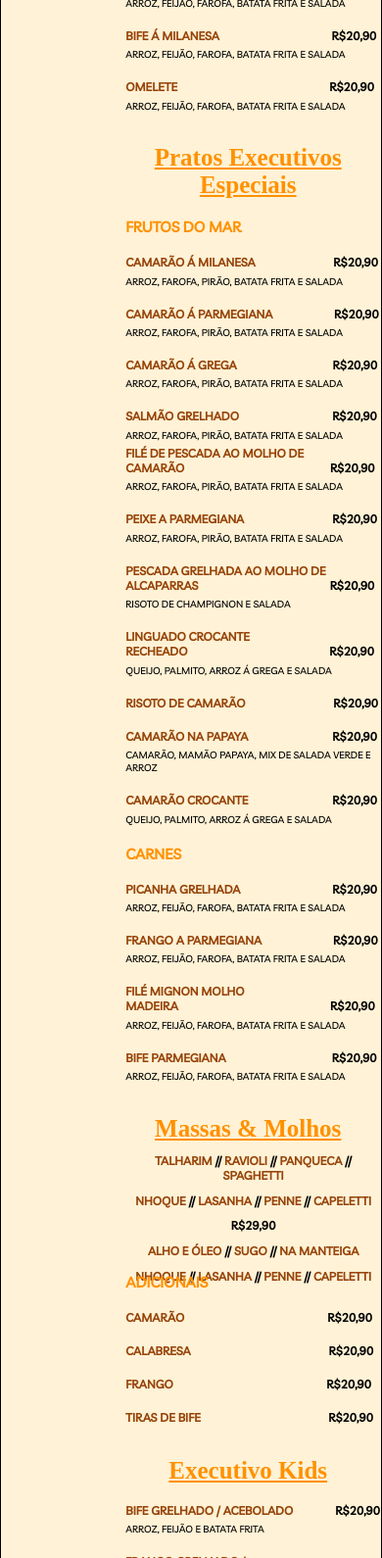
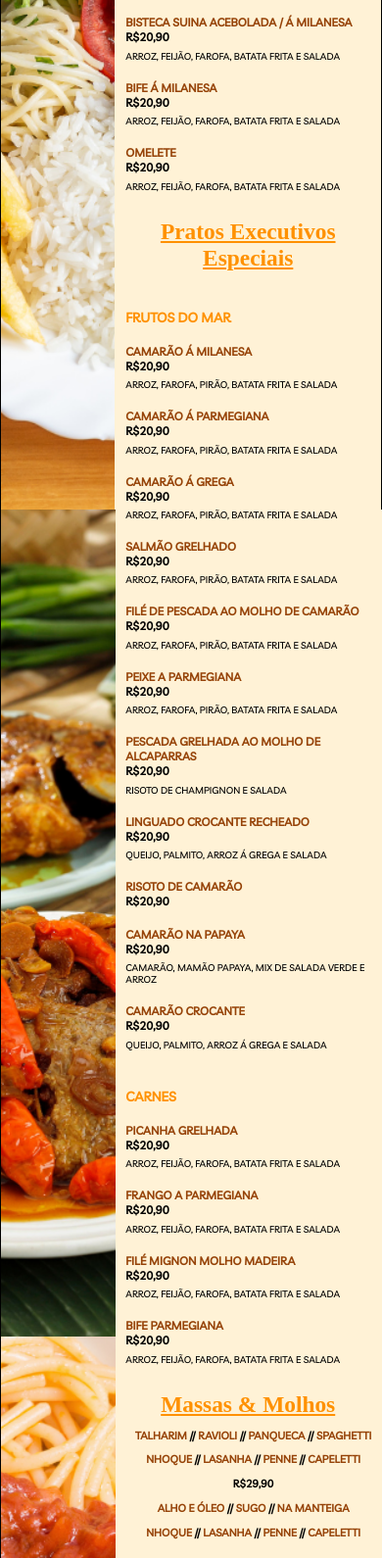
Before and after one commit to ryanpzr/menu-mamma_carmela, a plain HTML site: page docs/index.html in a window 390 px wide. Shown: the part 410-2000 px from the top of the page at 98% size. Drawn offline with Linux system fonts and the light colour scheme; a web font is replaced by a local one.

Commit message:
Update_08

```diff
--- a/docs/css/style.css
+++ b/docs/css/style.css
@@ -1,11 +1,18 @@
 @import url('https://fonts.googleapis.com/css2?family=Belleza&family=Dancing+Script&family=Libre+Baskerville&family=Qwitcher+Grypen&display=swap');
 @import url('https://fonts.googleapis.com/css2?family=Livvic:wght@500&display=swap');
 
-@media only screen and (max-width: 450px) {
+@media only screen and (max-width: 767px) {
+
     * {
 
         margin: 0;
         padding: 0;
+
+    }
+
+    body {
+
+        background: #FFF2D6;
 
     }
 
@@ -18,8 +25,8 @@
 
     h1 {
 
-        margin-top: 12%;
-        font-size: 25px;
+        margin-top: 10%;
+        font-size: 6vw;
         text-align: center;
         color: #FF9100;
         text-decoration: underline;
@@ -28,9 +35,9 @@
 
     h2 {
 
-        margin-top: 7%;
+        margin-top: 14%;
         margin-left: 4%;
-        font-size: 15px;
+        font-size: 3.5vw;
         color: #FF9100;
         text-align: left;
         font-family: 'Livvic', sans-serif;
@@ -41,7 +48,7 @@
 
         margin-top: 7%;
         margin-left: 4%;
-        font-size: 12px;
+        font-size: 3vw;
         color: #964308;
         text-align: left;
         font-family: 'Livvic', sans-serif;
@@ -52,7 +59,7 @@
 
         margin-top: 4%;
         margin-left: 4%;
-        font-size: 12px;
+        font-size: 2.8vw;
         color: #964308;
         text-align: center;
         font-family: 'Livvic', sans-serif;
@@ -62,7 +69,7 @@
     P {
 
         margin-top: 2%;
-        font-size: 10px;
+        font-size: 2.5vw;
         margin-left: 4%;
         font-family: 'Livvic', sans-serif;
         text-align: left;
@@ -72,16 +79,10 @@
     .header {
 
         background: #FFF2D6;
+        height: 10vh;
+        display: flex;
         padding-inline: 16px;
         border: 1px solid black;
-
-    }
-
-    .nav {
-
-        max-width: 1280px;
-        height: 80px;
-        display: flex;
 
     }
 
@@ -94,6 +95,10 @@
     .nav-center {
 
         width: 40vw;
+        background-image: url('/docs/img/LogoMammaCarmela.png');
+        background-size: 62%;
+        background-repeat: no-repeat;
+        background-position: center;
         text-align: center;
 
     }
@@ -179,20 +184,12 @@
     }
 
 
-    .nav.active .list {
+    .header.active .list {
         clip-path: circle(1500px at 90% -15%);
         pointer-events: all;
     }
 
     .firstPage {
-
-        height: calc(100vh - 80px);
-        background-color: #FFF2D6;
-        display: flex;
-
-    }
-
-    .otherPages {
 
         height: 100vh;
         background-color: #FFF2D6;
@@ -203,8 +200,8 @@
     .main-left {
 
         width: 30%;
-        height: auto;
-        background-image: url('/frontend/img/image-01.png');
+        height: 100vh;
+        background-image: url('/docs/img/image-01.png');
         background-repeat: no-repeat;
         background-size: cover;
         background-position: 35%;
@@ -212,19 +209,11 @@
 
     }
 
-    .main-right {
-
-        width: 70%;
-        height: auto;
-        border-right: 1px solid black;
-
-    }
-
-    .main02-left {
+    .main-left-02 {
 
         width: 30%;
-        height: auto;
-        background-image: url('/frontend/img/image-02.png');
+        height: 100vh;
+        background-image: url('/docs/img/image-02.png');
         background-repeat: no-repeat;
         background-size: cover;
         background-position: 50%;
@@ -232,19 +221,11 @@
 
     }
 
-    .main02-right {
-
-        width: 70%;
-        height: auto;
-        border-right: 1px solid black;
-
-    }
-
-    .main03-left {
+    .main-left-03 {
 
         width: 30%;
-        height: auto;
-        background-image: url('/frontend/img/image-03.png');
+        height: 100vh;
+        background-image: url('/docs/img/image-03.png');
         background-repeat: no-repeat;
         background-size: cover;
         background-position: 30%;
@@ -252,19 +233,11 @@
 
     }
 
-    .main03-right {
-
-        width: 70%;
-        height: auto;
-        border-right: 1px solid black;
-
-    }
-
-    .main04-left {
+    .main-left-04 {
 
         width: 30%;
-        height: auto;
-        background-image: url('/frontend/img/image-04.png');
+        height: 100vh;
+        background-image: url('/docs/img/image-04.png');
         background-repeat: no-repeat;
         background-size: cover;
         background-position: 50%;
@@ -272,19 +245,11 @@
 
     }
 
-    .main04-right {
-
-        width: 70%;
-        height: auto;
-        border-right: 1px solid black;
-
-    }
-
-    .main05-left {
+    .main-left-05 {
 
         width: 30%;
-        height: auto;
-        background-image: url('/frontend/img/image-05.png');
+        height: 100vh;
+        background-image: url('/docs/img/image-05.png');
         background-repeat: no-repeat;
         background-size: cover;
         background-position: 55%;
@@ -292,14 +257,24 @@
 
     }
 
-    .main05-right {
+    .main-left-06 {
+
+        width: 30%;
+        height: 100vh;
+        background-image: url('/docs/img/image-07.png');
+        background-repeat: no-repeat;
+        background-size: cover;
+        background-position: 30%;
+        border-left: 1px solid black;
+
+    }
+
+    .main-right {
 
         width: 70%;
-        height: auto;
+        height: 100vh;
         border-right: 1px solid black;
 
     }
 
 }
-
-@media only screen and (min-width: 450px) and (max-width: 650px) {}
--- a/docs/index.html
+++ b/docs/index.html
@@ -11,11 +11,10 @@
 
 <body>
     <header class="header">
-        <nav class="nav">
         <div class="nav-left"></div>
 
         <div class="nav-center">
-                <a class="logo" href="index.html"><img src="img/LogoMammaCarmela.png"></a>
+            <a class="logo" href="index.html"></a>
         </div>
 
         <div class="nav-right">
@@ -37,161 +36,137 @@
             <li><a href="#">Vinhos</a></li>
 
         </ul>
-        </nav>
     </header>
 
     <main class="firstPage">
-        <div class="main-left"></div>
+        <div class="main-left">
+        </div>
         <div class="main-right">
             <h1>Pratos Executivos</h1>
-            <h3>BIFE GRELHADO / ACEBOLADO <span style="margin-left: 15%; color: black;">R$20,90</span></h3>
+            <h3>BIFE GRELHADO / ACEBOLADO <br> <span style="color: black;">R$20,90</span></h3>
             <p>ARROZ, FEIJÃO, FAROFA, BATATA FRITA E SALADA</p>
-            <h3>FRANGO GRELHADO / ACEBOLADO <span style="margin-left: 6%; color: black;">R$20,90</span></h3>
+            <h3>FRANGO GRELHADO / ACEBOLADO <br> <span style="color: black;">R$20,90</span></h3>
             <p>ARROZ, FEIJÃO, FAROFA, BATATA FRITA E SALADA</p>
-            <h3>PEIXE A MILANESA<span style="margin-left: 41%; color: black;">R$20,90</span></h3>
+            <h3>PEIXE A MILANESA<br> <span style="color: black;">R$20,90</span></h3>
             <p>ARROZ, FEIJÃO, FAROFA, BATATA FRITA E SALADA</p>
-            <h3>CARNE DE PANELA<span style="margin-left: 41%;color: black;">R$20,90</span></h3>
+            <h3>CARNE DE PANELA<br> <span style="color: black;">R$20,90</span></h3>
             <p>ARROZ, FEIJÃO, FAROFA, BATATA FRITA E SALADA</p>
-            <h3>BISTECA SUINA ACEBOLADA / Á MILANESA<span style="margin-left: 57.5%;color: black;">R$20,90</span></h3>
+            <h3>BISTECA SUINA ACEBOLADA / Á MILANESA <br> <span style="color: black;">R$20,90</span></h3>
             <p>ARROZ, FEIJÃO, FAROFA, BATATA FRITA E SALADA</p>
-            <h3>BIFE Á MILANESA<span style="margin-left: 44%;color: black;">R$20,90</span></h3>
+            <h3>BIFE Á MILANESA<br> <span style="color: black;">R$20,90</span></h3>
             <p>ARROZ, FEIJÃO, FAROFA, BATATA FRITA E SALADA</p>
-            <h3>OMELETE<span style="margin-left: 59.5%;color: black;">R$20,90</span></h3>
+            <h3>OMELETE<br> <span style="color: black;">R$20,90</span></h3>
             <p>ARROZ, FEIJÃO, FAROFA, BATATA FRITA E SALADA</p>
 
             <h1>Pratos Executivos Especiais</h1>
 
             <h2>FRUTOS DO MAR</h2>
-            <h3>CAMARÃO Á MILANESA<span style="margin-left: 30.5%;color: black;">R$20,90</span></h3>
+            <h3>CAMARÃO Á MILANESA<br> <span style="color: black;">R$20,90</span></h3>
             <p>ARROZ, FAROFA, PIRÃO, BATATA FRITA E SALADA</p>
-            <h3>CAMARÃO Á PARMEGIANA<span style="margin-left: 24%;color: black;">R$20,90</span></h3>
+            <h3>CAMARÃO Á PARMEGIANA<br> <span style="color: black;">R$20,90</span></h3>
             <p>ARROZ, FAROFA, PIRÃO, BATATA FRITA E SALADA</p>
-            <h3>CAMARÃO Á GREGA<span style="margin-left: 37.5%;color: black;">R$20,90</span></h3>
+            <h3>CAMARÃO Á GREGA<br> <span style="color: black;">R$20,90</span></h3>
             <p>ARROZ, FAROFA, PIRÃO, BATATA FRITA E SALADA</p>
-            <h3>SALMÃO GRELHADO<span style="margin-left: 36.5%;color: black;">R$20,90</span></h3>
+            <h3>SALMÃO GRELHADO<br> <span style="color: black;">R$20,90</span></h3>
             <p>ARROZ, FAROFA, PIRÃO, BATATA FRITA E SALADA</p>
-
-        </div>
-
-    </main>
-
-    <main class="otherPages">
-        <div class="main02-left"></div>
-        <div class="main02-right">
-            <h3>FILÉ DE PESCADA AO MOLHO DE CAMARÃO<span style="margin-left: 57%;color: black;">R$20,90</span></h3>
+            <h3>FILÉ DE PESCADA AO MOLHO DE CAMARÃO<br> <span style="color: black;">R$20,90</span></h3>
             <p>ARROZ, FAROFA, PIRÃO, BATATA FRITA E SALADA</p>
-            <h3>PEIXE A PARMEGIANA<span style="margin-left: 34.5%;color: black;">R$20,90</span></h3>
+            <h3>PEIXE A PARMEGIANA<br> <span style="color: black;">R$20,90</span></h3>
             <p>ARROZ, FAROFA, PIRÃO, BATATA FRITA E SALADA</p>
-            <h3>PESCADA GRELHADA AO MOLHO DE ALCAPARRAS<span style="margin-left: 51.5%;color: black;">R$20,90</span>
+            <h3>PESCADA GRELHADA AO MOLHO DE ALCAPARRAS<br> <span style="color: black;">R$20,90</span>
             </h3>
             <p>RISOTO DE CHAMPIGNON E SALADA</p>
-            <h3>LINGUADO CROCANTE RECHEADO<span style="margin-left: 55.5%;color: black;">R$20,90</span></h3>
+            <h3>LINGUADO CROCANTE RECHEADO<br> <span style="color: black;">R$20,90</span></h3>
             <p>QUEIJO, PALMITO, ARROZ Á GREGA E SALADA</p>
-            <h3>RISOTO DE CAMARÃO<span style="margin-left: 34.5%;color: black;">R$20,90</span></h3>
+            <h3>RISOTO DE CAMARÃO<br> <span style="color: black;">R$20,90</span></h3>
             <p></p>
-            <h3>CAMARÃO NA PAPAYA<span style="margin-left: 33%;color: black;">R$20,90</span></h3>
+            <h3>CAMARÃO NA PAPAYA<br> <span style="color: black;">R$20,90</span></h3>
             <p>CAMARÃO, MAMÃO PAPAYA, MIX DE SALADA VERDE E ARROZ</p>
-            <h3>CAMARÃO CROCANTE<span style="margin-left: 33%;color: black;">R$20,90</span></h3>
+            <h3>CAMARÃO CROCANTE<br> <span style="color: black;">R$20,90</span></h3>
             <p>QUEIJO, PALMITO, ARROZ Á GREGA E SALADA</p>
-
             <h2>CARNES</h2>
-            <h3>PICANHA GRELHADA<span style="margin-left: 36%;color: black;">R$20,90</span></h3>
+            <h3>PICANHA GRELHADA<br> <span style="color: black;">R$20,90</span></h3>
             <p>ARROZ, FEIJÃO, FAROFA, BATATA FRITA E SALADA</p>
-            <h3>FRANGO A PARMEGIANA<span style="margin-left: 28%;color: black;">R$20,90</span></h3>
+            <h3>FRANGO A PARMEGIANA<br> <span style="color: black;">R$20,90</span></h3>
             <p>ARROZ, FEIJÃO, FAROFA, BATATA FRITA E SALADA</p>
-            <h3>FILÉ MIGNON MOLHO MADEIRA<span style="margin-left: 59.5%;color: black;">R$20,90</span></h3>
+            <h3>FILÉ MIGNON MOLHO MADEIRA<br> <span style="color: black;">R$20,90</span></h3>
             <p>ARROZ, FEIJÃO, FAROFA, BATATA FRITA E SALADA</p>
-            <h3>BIFE PARMEGIANA<span style="margin-left: 41.5%;color: black;">R$20,90</span></h3>
+            <h3>BIFE PARMEGIANA<br> <span style="color: black;">R$20,90</span></h3>
             <p>ARROZ, FEIJÃO, FAROFA, BATATA FRITA E SALADA</p>
 
             <h1>Massas & Molhos</h1>
-            <h4>TALHARIM <span style="color: black;">//</span> RAVIOLI <span style="color: black;">//</span> PANQUECA
+            <h4>TALHARIM <span style="color: black;">//</span> RAVIOLI <span style="color: black;">//</span>
+                PANQUECA
                 <span style="color: black;">//</span>
                 SPAGHETTI
             </h4>
-            <h4>NHOQUE <span style="color: black;">//</span> LASANHA <span style="color: black;">//</span> PENNE <span
-                    style="color: black;">//</span> CAPELETTI</h4>
+            <h4>NHOQUE <span style="color: black;">//</span> LASANHA <span style="color: black;">//</span> PENNE
+                <span style="color: black;">//</span> CAPELETTI
+            </h4>
             <h4 style="color: black;">R$29,90</h4>
-            <h4>ALHO E ÓLEO <span style="color: black;">//</span> SUGO <span style="color: black;">//</span> NA MANTEIGA
+            <h4>ALHO E ÓLEO <span style="color: black;">//</span> SUGO <span style="color: black;">//</span> NA
+                MANTEIGA
             </h4>
-            <h4>NHOQUE <span style="color: black;">//</span> LASANHA <span style="color: black;">//</span> PENNE <span
-                    style="color: black;">//</span> CAPELETTI</h4>
-        </div>
-    </main>
+            <h4>NHOQUE <span style="color: black;">//</span> LASANHA <span style="color: black;">//</span> PENNE
+                <span style="color: black;">//</span> CAPELETTI
+            </h4>
 
-    <main class="otherPages">
-        <div class="main03-left"></div>
-        <div class="main03-right">
             <h2>ADICIONAIS</h2>
-            <h3>CAMARÃO<span style="margin-left: 56%;color: black;">R$20,90</span></h3>
-            <h3>CALABRESA<span style="margin-left: 54%;color: black;">R$20,90</span></h3>
-            <h3>FRANGO<span style="margin-left: 60%;color: black;">R$20,90</span></h3>
-            <h3>TIRAS DE BIFE<span style="margin-left: 50%;color: black;">R$20,90</span></h3>
-
+            <h3>CAMARÃO<br> <span style="color: black;">R$20,90</span></h3>
+            <h3>CALABRESA<br> <span style="color: black;">R$20,90</span></h3>
+            <h3>FRANGO<br> <span style="color: black;">R$20,90</span></h3>
+            <h3>TIRAS DE BIFE<br> <span style="color: black;">R$20,90</span></h3>
             <h1>Executivo Kids</h1>
-            <h3>BIFE GRELHADO / ACEBOLADO<span style="margin-left: 16.5%;color: black;">R$20,90</span></h3>
+            <h3>BIFE GRELHADO / ACEBOLADO<br> <span style="color: black;">R$20,90</span></h3>
             <p>ARROZ, FEIJÃO E BATATA FRITA</p>
-            <h3>FRANGO GRELHADO / ACEBOLADO<span style="margin-left: 7.5%;color: black;">R$20,90</span></h3>
+            <h3>FRANGO GRELHADO / ACEBOLADO<br> <span style="color: black;">R$20,90</span></h3>
             <p>ARROZ, FEIJÃO E BATATA FRITA</p>
-            <h3>CARNE DE PANELA AO MOLHO MADEIRA<span style="margin-left: 59%;color: black;">R$20,90</span></h3>
+            <h3>CARNE DE PANELA AO MOLHO MADEIRA<br> <span style="color: black;">R$20,90</span></h3>
             <p>ARROZ, FEIJÃO E BATATA FRITA</p>
-            <h3>PEIXE Á MILANESA<span style="margin-left: 41.5%;color: black;">R$20,90</span></h3>
+            <h3>PEIXE Á MILANESA<br> <span style="color: black;">R$20,90</span></h3>
             <p>ARROZ, FEIJÃO E BATATA FRITA</p>
 
             <h1>Salada</h1>
-            <h3>MIX DE FOLHAS VERDES<span style="margin-left: 31%;color: black;">R$20,90</span></h3>
+            <h3>MIX DE FOLHAS VERDES<br> <span style="color: black;">R$20,90</span></h3>
             <p>TORRADINHAS, CENOURA, TOMATE, QUEIJO, PRESUNTO E <b>FRANGO</b> </p>
-            <h3>MIX DE FOLHAS VERDES<span style="margin-left: 31%;color: black;">R$20,90</span></h3>
+            <h3>MIX DE FOLHAS VERDES<br> <span style="color: black;">R$20,90</span></h3>
             <p>TORRADINHAS, CENOURA, TOMATE, QUEIJO, PRESUNTO E <b>CAMARÃO</b> </p>
-            <h3>MIX DE FOLHAS VERDES<span style="margin-left: 31%;color: black;">R$20,90</span></h3>
-            <p>TORRADINHAS, CENOURA, TOMATE, QUEIJO, PRESUNTO E <b>TIRAS DE SALMÃO</b> </p>
+            <h3>MIX DE FOLHAS VERDES<br> <span style="color: black;">R$20,90</span></h3>
+            <p>TORRADINHAS, CENOURA, TOMATE, QUEIJO, PRESUNTO E <br> <b>TIRAS DE SALMÃO</b> </p>
 
             <h1>Prato para duas Pessoas</h1>
             <h2>CARNES</h2>
-            <h3>PICANHA GRELHADA<span style="margin-left: 36%;color: black;">R$20,90</span></h3>
+            <h3>PICANHA GRELHADA<br> <span style="color: black;">R$20,90</span></h3>
+            <p>ARROZ, FEIJÃO, FAROFA, BATATA FRITA E SALADA</p>
+            <h3>FRANGO A PARMEGIANA<br> <span style="color: black;">R$20,90</span></h3>
+            <p>ARROZ, FEIJÃO, FAROFA, BATATA FRITA E SALADA</p>
+            <h3>FILÉ MIGNON MOLHO MADEIRA<br> <span style="color: black;">R$20,90</span></h3>
+            <p>ARROZ, FEIJÃO, FAROFA, BATATA FRITA E SALADA</p>
+            <h3>BIFE PARMEGIANA<br> <span style="color: black;">R$20,90</span></h3>
             <p>ARROZ, FEIJÃO, FAROFA, BATATA FRITA E SALADA</p>
 
-        </div>
-    </main>
-
-    <main class="otherPages">
-        <div class="main04-left"></div>
-        <div class="main04-right">
-            <h3>FRANGO A PARMEGIANA<span style="margin-left: 28%;color: black;">R$20,90</span></h3>
-            <p>ARROZ, FEIJÃO, FAROFA, BATATA FRITA E SALADA</p>
-            <h3>FILÉ MIGNON MOLHO MADEIRA<span style="margin-left: 59.5%;color: black;">R$20,90</span></h3>
-            <p>ARROZ, FEIJÃO, FAROFA, BATATA FRITA E SALADA</p>
-            <h3>BIFE PARMEGIANA<span style="margin-left: 41.5%;color: black;">R$20,90</span></h3>
-            <p>ARROZ, FEIJÃO, FAROFA, BATATA FRITA E SALADA</p>
             <h2>FRUTOS DO MAR</h2>
-            <h3>CAMARÃO Á MILANESA<span style="margin-left: 30.5%;color: black;">R$20,90</span></h3>
+            <h3>CAMARÃO Á MILANESA<br> <span style="color: black;">R$20,90</span></h3>
             <p>ARROZ, FAROFA, PIRÃO, BATATA FRITA E SALADA</p>
-            <h3>CAMARÃO Á PARMEGIANA<span style="margin-left: 24%;color: black;">R$20,90</span></h3>
+            <h3>CAMARÃO Á PARMEGIANA<br> <span style="color: black;">R$20,90</span></h3>
             <p>ARROZ, FAROFA, PIRÃO, BATATA FRITA E SALADA</p>
-            <h3>CAMARÃO Á GREGA<span style="margin-left: 37.5%;color: black;">R$20,90</span></h3>
+            <h3>CAMARÃO Á GREGA<br> <span style="color: black;">R$20,90</span></h3>
             <p>ARROZ, FAROFA, PIRÃO, BATATA FRITA E SALADA</p>
-            <h3>PESCADA GRELHADA AO MOLHO DE ALCAPARRAS<span style="margin-left: 52%;color: black;">R$20,90</span>
+            <h3>PESCADA GRELHADA AO MOLHO DE ALCAPARRAS<br> <span style="color: black;">R$20,90</span>
             </h3>
             <p>RISOTO DE CHAMPIGNON E SALADA</p>
-            <h3>LINGUADO CROCANTE RECHEADO<span style="margin-left: 55.5%;color: black;">R$20,90</span></h3>
+            <h3>LINGUADO CROCANTE RECHEADO<br> <span style="color: black;">R$20,90</span></h3>
             <p>LINGUADO RECHEADO COM PALMITO E QUEIJO, ARROZ Á GREGA E SALADA</p>
-            <h3>CAMARÃO CROCANTE<span style="margin-left: 33%;color: black;">R$20,90</span></h3>
+            <h3>CAMARÃO CROCANTE<br> <span style="color: black;">R$20,90</span></h3>
             <p>ARROZ Á GREGA, BATATA PALHA, CAMARÃO E QUEIJO PARMESÃO</p>
 
             <h1>Petiscos</h1>
-            <h3>CAMARÃO 7 BARBA<span style="margin-left: 38%;color: black;">R$20,90</span></h3>
-            <h3>CAMARÃO BRANCO<span style="margin-left: 38%;color: black;">R$20,90</span></h3>
-            <h3>ISCAS DE PEIXE<span style="margin-left: 48%;color: black;">R$20,90</span></h3>
-            <h3>BATATA PALHA / POLENTA FRITA<span style="margin-left: 14.5%;color: black;">R$20,90</span></h3>
-            <h3>ISCAS DE FRANGO À MILANESA<span style="margin-left: 15%;color: black;">R$20,90</span></h3>
-            <h3>TIRAS DE ALCATRA ACEBOLADA<span style="margin-left: 14%;color: black;">R$20,90</span></h3>
-
-        </div>
-    </main>
-
-    <main class="otherPages">
-        <div class="main05-left"></div>
-        <div class="main05-right">
+            <h3>CAMARÃO 7 BARBA<br> <span style="color: black;">R$20,90</span></h3>
+            <h3>CAMARÃO BRANCO<br> <span style="color: black;">R$20,90</span></h3>
+            <h3>ISCAS DE PEIXE<br> <span style="color: black;">R$20,90</span></h3>
+            <h3>BATATA PALHA / POLENTA FRITA<br> <span style="color: black;">R$20,90</span></h3>
+            <h3>ISCAS DE FRANGO À MILANESA<br> <span style="color: black;">R$20,90</span></h3>
+            <h3>TIRAS DE ALCATRA ACEBOLADA<br> <span style="color: black;">R$20,90</span></h3>
 
             <h1>Sopas</h1>
             <h4>LEGUMES <span style="color: black;">//</span> CANJA <span style="color: black;">//</span> DOBRADINHA
@@ -203,27 +178,46 @@
             <h4 style="color: black;">R$29,90</h4>
 
             <h1>Bebidas</h1>
-            <h3>COCA-COLA<span style="margin-left: 52%;color: black;">R$20,90</span></h3>
-            <h3>FANTA<span style="margin-left: 64%;color: black;">R$20,90</span></h3>
-            <h3>GUARANÁ<span style="margin-left: 56%;color: black;">R$20,90</span></h3>
-            <h3>SPRITE<span style="margin-left: 63.5%;color: black;">R$20,90</span></h3>
-            <h3>SODA<span style="margin-left: 65.5%;color: black;">R$20,90</span></h3>
-            <h3>TÔNICA<span style="margin-left: 62%;color: black;">R$20,90</span></h3>
-            <h3>FYS<span style="margin-left: 70.5%;color: black;">R$20,90</span></h3>
-            <h3>ÁGUA<span style="margin-left: 65.5%;color: black;">R$20,90</span></h3>
-            <h3>COCA-COLA - 1L<span style="margin-left: 44.5%;color: black;">R$20,90</span></h3>
-            <h3>GUARANÁ - 1L<span style="margin-left: 48.5%;color: black;">R$20,90</span></h3>
-            <h3>COCA-COLA - 600ML<span style="margin-left: 35.5%;color: black;">R$20,90</span></h3>
-            <h3>GUARANÁ - 600ML<span style="margin-left: 39.5%;color: black;">R$20,90</span></h3>
-            <h3>SPRITE - 600ML<span style="margin-left: 47%;color: black;">R$20,90</span></h3>
+            <h3>COCA-COLA<br> <span style="color: black;">R$20,90</span></h3>
+            <h3>FANTA<br> <span style="color: black;">R$20,90</span></h3>
+            <h3>GUARANÁ<br> <span style="color: black;">R$20,90</span></h3>
+            <h3>SPRITE<br> <span style="color: black;">R$20,90</span></h3>
+            <h3>SODA<br> <span style="color: black;">R$20,90</span></h3>
+            <h3>TÔNICA<br> <span style="color: black;">R$20,90</span></h3>
+            <h3>FYS<br> <span style="color: black;">R$20,90</span></h3>
+            <h3>ÁGUA<br> <span style="color: black;">R$20,90</span></h3>
+            <h3>COCA-COLA - 1L<br> <span style="color: black;">R$20,90</span></h3>
+            <h3>GUARANÁ - 1L<br> <span style="color: black;">R$20,90</span></h3>
+            <h3>COCA-COLA - 600ML<br> <span style="color: black;">R$20,90</span></h3>
+            <h3>GUARANÁ - 600ML<br> <span style="color: black;">R$20,90</span></h3>
+            <h3>SPRITE - 600ML<br> <span style="color: black;">R$20,90</span></h3>
 
             <h1>Vinhos</h1>
             <h4 style="color: black;">Preços e Carta de Vinhos a consultar...</h4>
 
+            <br><br><br><br><br><br><br>
 
         </div>
     </main>
 
+    <div class="main-left-02">
+    </div>
+
+    <div class="main-left-03">
+    </div>
+
+    <div class="main-left-04">
+    </div>
+
+    <div class="main-left-05">
+    </div>
+
+    <div class="main-left-06">
+    </div>
+
+    <div class="main-left-07">
+    </div>
+
 </body>
 
 </html>
--- a/docs/js/app.js
+++ b/docs/js/app.js
@@ -1,5 +1,5 @@
 const hamburger = document.querySelector(".hamburger");
-const nav = document.querySelector(".nav");
+const header = document.querySelector(".header");
 
 hamburger.addEventListener("click", () =>
-    nav.classList.toggle("active"));
+    header.classList.toggle("active"));
```
Lines whose indentation alone changed are shown as unchanged.
